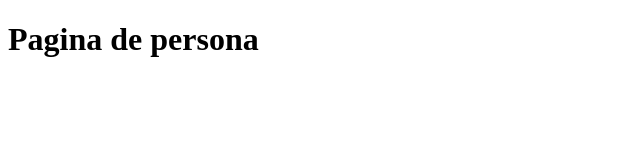
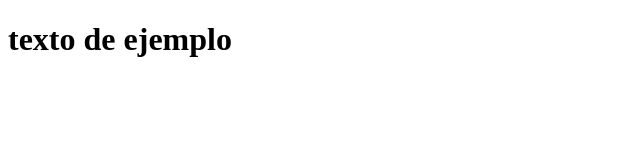
Before and after one commit to Daniel3212AF/practica3, a plain HTML site: page persona.html in a window 1280 px wide. Shown: the whole page, without its empty margins (0-640 px from the left). Drawn offline with Linux system fonts and the light colour scheme.

Commit message:
Cambio en remoto

```diff
--- a/persona.html
+++ b/persona.html
@@ -5,6 +5,6 @@
 	<title>Persona</title>
 </head>
 <body>
-	<h1>Pagina de persona</h1>
+	<h1>texto de ejemplo</h1>
 </body>
 </html>
```
